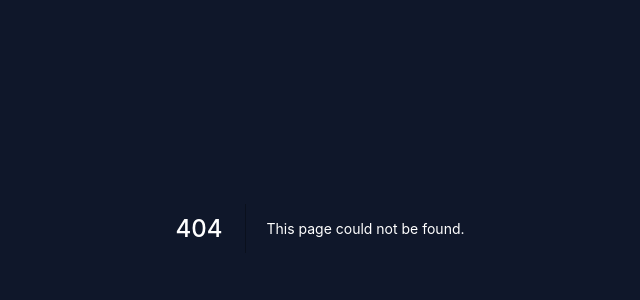
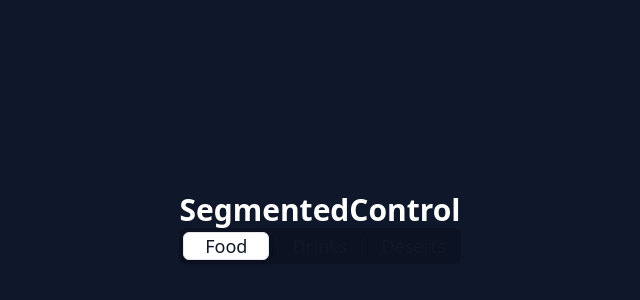
Before and after one commit to ptrkc/old-next-ptrck.dev, a Next.js app: page /components in a window 1280 px wide. Before the commit this address had no page. Shown: the part 172-472 px from the top of the page, without its empty margins (320-960 px from the left). Built offline with nearby package versions, Linux system fonts and the light colour scheme.

Commit message:
started components page and wip SegmentedControl

```diff
--- /dev/null
+++ b/components/SegmentedControl.tsx
@@ -0,0 +1,56 @@
+import { useState } from 'react';
+
+interface SegmentedControlOptions {
+  options: Array<{value: string, label: string}>;
+  selectedValue: string;
+  setSelectedValue: Function;
+}
+
+const SegmentedControl = ({
+  options,
+  selectedValue,
+  setSelectedValue,
+}: SegmentedControlOptions) => {
+  const [selectedIndex, setSelectedIndex] = useState(
+    options.map((option) => option.value).indexOf(selectedValue),
+  );
+  const optionWidth = 100 / options.length;
+  const optionLeft = selectedIndex * optionWidth;
+
+  const onClick = (index: number) => {
+    setSelectedIndex(index);
+    setSelectedValue(options[index].value);
+  };
+  return (
+    // Frame
+    <div className="flex justify-around items-center w-full rounded-md relative bg-black/20">
+      <div className="absolute w-full top-0 bottom-0 right-0 left-0 flex justify-evenly items-center">
+        {options.map(({ value }, index) => index !== options.length - 1 && (
+        // Divider
+        <div key={`divider-${value}`} className="h-[55%] w-[1px] bg-black/20" />
+        ))}
+      </div>
+      {/* Background Frame */}
+      <div
+        style={{ left: `${optionLeft}%`, width: `${optionWidth}%` }}
+        className="p-1 h-full absolute top-0 duration-300"
+      >
+        {/* Background */}
+        <div className="rounded-md h-full border shadow-md bg-white" />
+      </div>
+      {options.map(({ value, label }, index) => (
+        // Option
+        <button
+          type="button"
+          key={`option-${value}`}
+          onClick={() => onClick(index)}
+          className="py-1 px-2 cursor-pointer relative flex justify-center items-center w-full text-lg text-gray-900"
+        >
+          {label}
+        </button>
+      ))}
+    </div>
+  );
+};
+
+export default SegmentedControl;
--- /dev/null
+++ b/pages/components/index.tsx
@@ -0,0 +1,37 @@
+import type { NextPage } from 'next';
+import Head from 'next/head';
+import SegmentedControl from 'components/SegmentedControl';
+import { useState } from 'react';
+
+const SegmentedControlSection = () => {
+  const [selectedValue, setSelectedValue] = useState('Food');
+  const options = [
+    { label: 'Food', value: 'Food' },
+    { label: 'Drinks', value: 'Drinks' },
+    { label: 'Deserts', value: 'Deserts' },
+  ];
+  return (
+    <div>
+      <h1>SegmentedControl</h1>
+      <SegmentedControl
+        options={options}
+        selectedValue={selectedValue}
+        setSelectedValue={setSelectedValue}
+      />
+    </div>
+  );
+};
+
+const ComponentsPage: NextPage = () => (
+  <div>
+    <Head>
+      <title>React Components</title>
+      <meta name="description" content="Personal blog and portfolio." />
+    </Head>
+    <main className="flex justify-center items-center h-screen">
+      <SegmentedControlSection />
+    </main>
+  </div>
+);
+
+export default ComponentsPage;
```
Also changed, not shown: .eslintrc.json.
